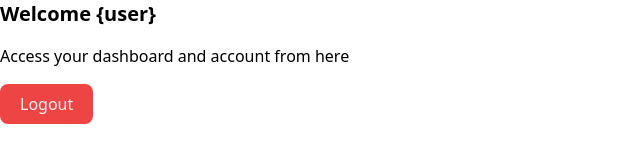
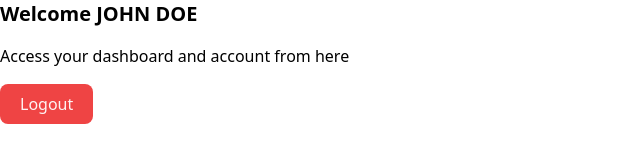
Before and after one commit to genivalc/Vue-Nuxt, a Nuxt app in the folder nuxt3-pwo/: page / in a window 1280 px wide. Shown: the top 160 px of the page, without its empty margins (0-640 px from the left). Built offline with nearby package versions, Linux system fonts and the light colour scheme.

Commit message:
fix error page

```diff
--- a/nuxt3-pwo/pages/index.vue
+++ b/nuxt3-pwo/pages/index.vue
@@ -1,6 +1,6 @@
 <template>
   <div>
-    <h1 class="mb-4 text-xl font-bold">Welcome {user}</h1>
+    <h1 class="mb-4 text-xl font-bold">Welcome {{ username }}</h1>
     <p>Access your dashboard and account from here</p>
     <button
       type="button"
@@ -10,5 +10,16 @@
     </button>
   </div>
 </template>
-<script lang="ts" setup></script>
+<script lang="ts" setup>
+import { reactive, computed } from 'vue'
+
+const users = reactive({
+  name: 'John Doe',
+})
+
+// a computed ref
+const username = computed(() => {
+  return users.name.toUpperCase()
+})
+</script>
 <style></style>
```
